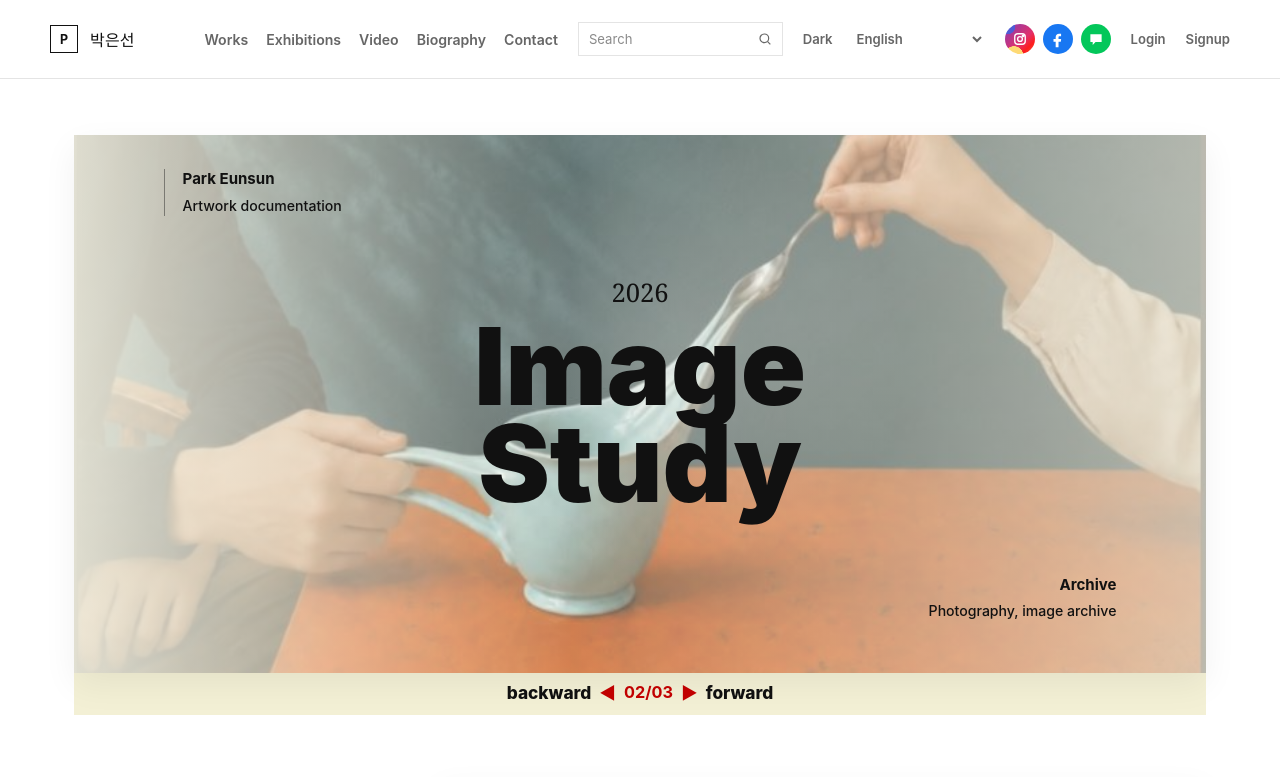
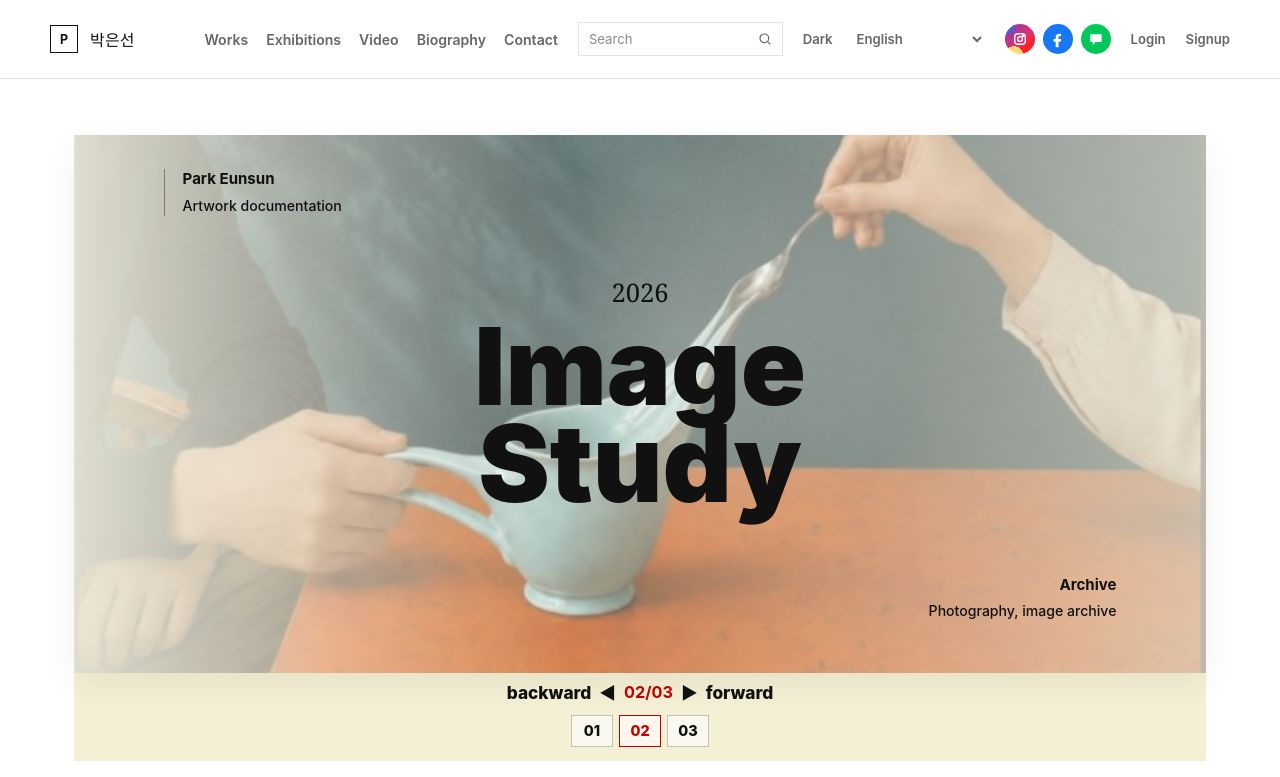
Before and after one commit to eunsunpark99-svg/portfolio, a React (Vite) app: page / in a window 1280 px wide. Shown: the top 777 px of the page. Built offline with nearby package versions, Linux system fonts and the light colour scheme.

Commit message:
Make hero slideshow controls interactive

```diff
--- a/src/components/FeaturedWorkSlider.jsx
+++ b/src/components/FeaturedWorkSlider.jsx
@@ -77,12 +77,41 @@ export default function FeaturedWorkSlider({ onNavigate }) {
           <button type="button" onClick={showPrevious}>
             backward
           </button>
-          <span className="featured-control-arrow">◀</span>
+          <button
+            type="button"
+            className="featured-control-arrow"
+            onClick={showPrevious}
+            aria-label="Previous featured work"
+          >
+            ◀
+          </button>
           <strong>{displayIndex}/{total}</strong>
-          <span className="featured-control-arrow">▶</span>
+          <button
+            type="button"
+            className="featured-control-arrow"
+            onClick={showNext}
+            aria-label="Next featured work"
+          >
+            ▶
+          </button>
           <button type="button" onClick={showNext}>
             forward
           </button>
+        </div>
+
+        <div className="featured-work-numbers" aria-label="Featured work numbers">
+          {featuredWorks.map((work, index) => (
+            <button
+              key={work.slug}
+              className={index === activeIndex ? 'is-active' : ''}
+              type="button"
+              onClick={() => setActiveIndex(index)}
+              aria-label={`Show ${work.title}`}
+              aria-current={index === activeIndex ? 'true' : undefined}
+            >
+              {String(index + 1).padStart(2, '0')}
+            </button>
+          ))}
         </div>
       </div>
     </section>
--- a/src/styles/global.css
+++ b/src/styles/global.css
@@ -530,12 +530,47 @@
   font: inherit;
 }
 
+.featured-work-controls button:hover,
+.featured-work-controls button:focus-visible {
+  color: #c50000;
+}
+
 .featured-work-controls strong {
   color: #c50000;
   font-size: 0.94em;
 }
 
 .featured-control-arrow {
+  color: #c50000;
+  cursor: pointer;
+}
+
+.featured-work-numbers {
+  display: flex;
+  flex-wrap: wrap;
+  justify-content: center;
+  gap: 6px;
+  padding: 0 16px 14px;
+}
+
+.featured-work-numbers button {
+  min-width: 42px;
+  min-height: 32px;
+  padding: 0 10px;
+  border: 1px solid rgb(17 17 17 / 24%);
+  border-radius: 0;
+  background: rgb(255 255 255 / 62%);
+  color: #111111;
+  box-shadow: none;
+  font-size: 0.9rem;
+  font-weight: 800;
+}
+
+.featured-work-numbers button:hover,
+.featured-work-numbers button:focus-visible,
+.featured-work-numbers button.is-active {
+  border-color: #c50000;
+  background: #fff7ed;
   color: #c50000;
 }
 
```
